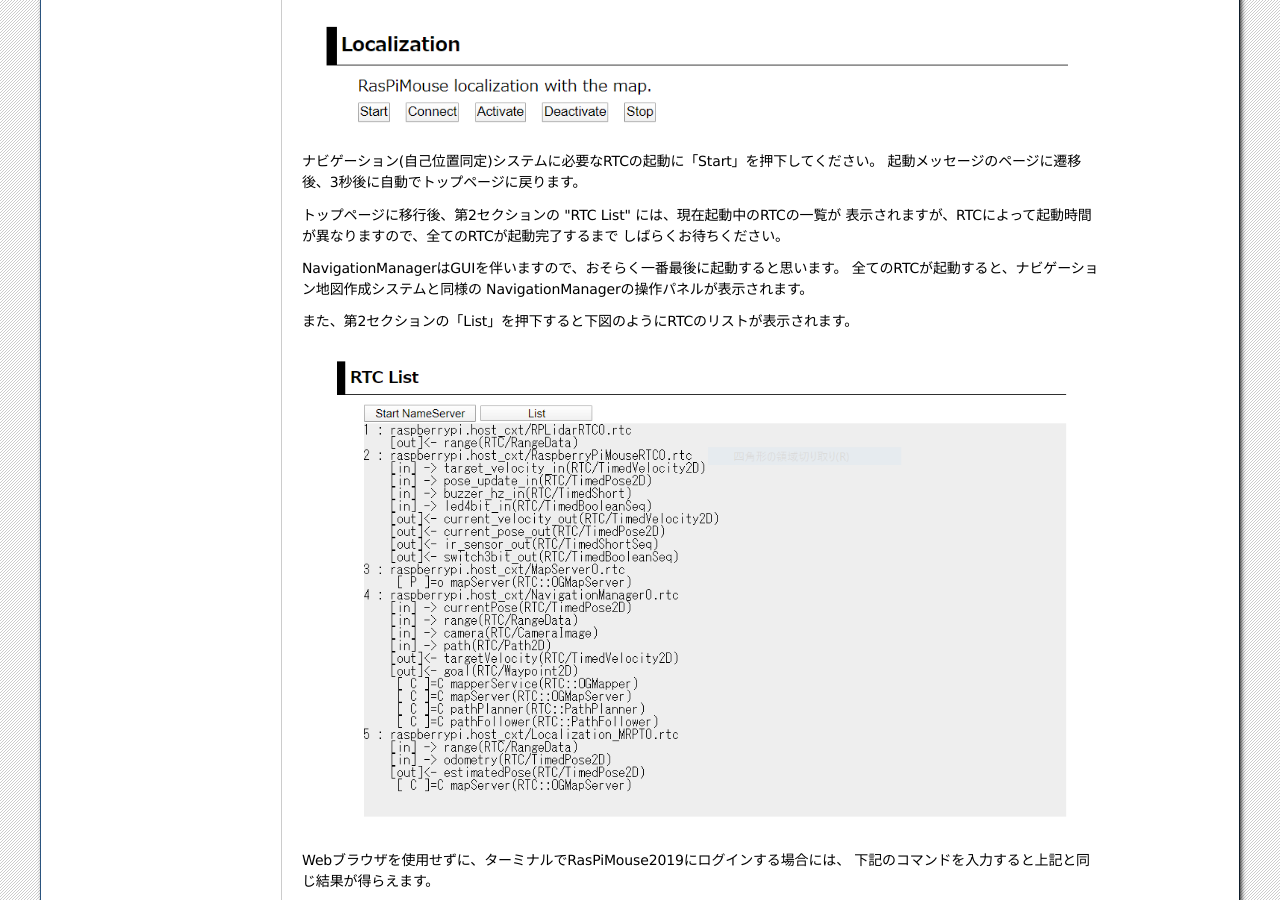
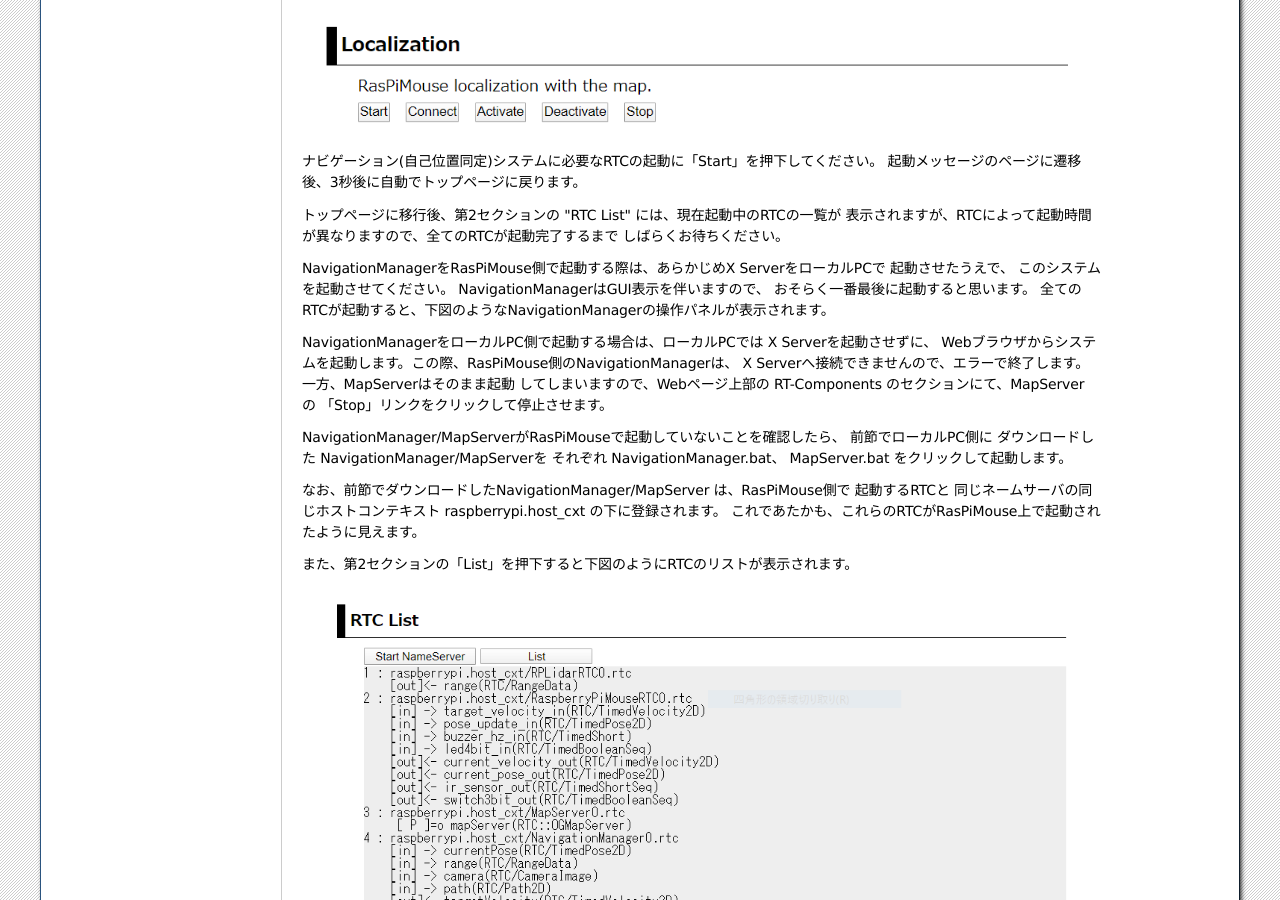
Before and after one commit to OpenRTM/RasPiMouse_with_MRPT, a Sphinx documentation site: the page built from doc/source/localize.rst, in a window 1280 px wide and 900 px high, scrolled down 731 px. Built offline with Sphinx 7.4.7, drawn with Linux system fonts in a browser that asks for light colours; some of the changed text lies outside the part shown.

Commit message:
Update localize.rst

```diff
--- a/doc/source/localize.rst
+++ b/doc/source/localize.rst
@@ -3,7 +3,8 @@
 概要
 ^^^^^^^^
 このシステムでは、前述のナビゲーション地図作成システムにより生成した
-地図とRasPiMouse2019に搭載したLiDARの情報をもとにMontecarlo localization
+地図とRasPiMouse2019に搭載したLiDARの情報をもとに
+`Montecarlo localization <https://en.wikipedia.org/wiki/Monte_Carlo_localization>`_
 を行うシステムです。
 
 NavigationManagerに搭載されたJoystickでRasPiMouse2019を操作しながら、
@@ -29,9 +30,24 @@
 表示されますが、RTCによって起動時間が異なりますので、全てのRTCが起動完了するまで
 しばらくお待ちください。
 
-NavigationManagerはGUIを伴いますので、おそらく一番最後に起動すると思います。
-全てのRTCが起動すると、ナビゲーション地図作成システムと同様の
-NavigationManagerの操作パネルが表示されます。
+NavigationManagerをRasPiMouse側で起動する際は、あらかじめX ServerをローカルPCで
+起動させたうえで、 このシステムを起動させてください。
+NavigationManagerはGUI表示を伴いますので、 おそらく一番最後に起動すると思います。
+全てのRTCが起動すると、下図のようなNavigationManagerの操作パネルが表示されます。
+
+NavigationManagerをローカルPC側で起動する場合は、ローカルPCでは X Serverを起動させずに、
+Webブラウザからシステムを起動します。この際、RasPiMouse側のNavigationManagerは、
+X Serverへ接続できませんので、エラーで終了します。一方、MapServerはそのまま起動
+してしまいますので、Webページ上部の RT-Components のセクションにて、MapServer の
+「Stop」リンクをクリックして停止させます。
+
+NavigationManager/MapServerがRasPiMouseで起動していないことを確認したら、
+前節でローカルPC側に ダウンロードした NavigationManager/MapServerを
+それぞれ NavigationManager.bat、 MapServer.bat をクリックして起動します。
+
+なお、前節でダウンロードしたNavigationManager/MapServer は、RasPiMouse側で
+起動するRTCと 同じネームサーバの同じホストコンテキスト raspberrypi.host_cxt
+の下に登録されます。 これであたかも、これらのRTCがRasPiMouse上で起動されたように見えます。
 
 また、第2セクションの「List」を押下すると下図のようにRTCのリストが表示されます。
 
@@ -76,7 +92,7 @@
 ~~~~~~~~~~~~~~~~~~~~~~~~~
 RTCのアクティベートの方法は、
 Webブラウザ、ターミナルでログイン後にコマンド入力、
-クライアントPC上のopenrtp、rtcmd等の外部ツールのいづれかを使用してください。
+クライアントPC上のopenrtp、rtcmd等の外部ツールのいずれかを使用してください。
 
 ここでは、Webブラウザとターミナルでログイン後のコマンドライン入力の2つの方法を紹介します。
 
```
